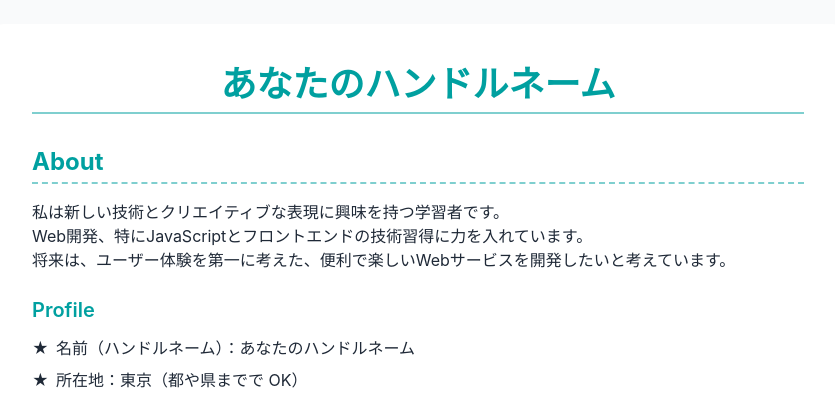
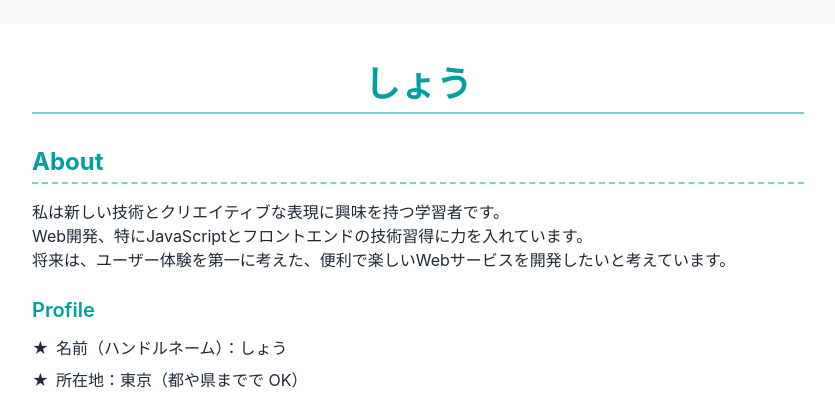
Before and after one commit to n-sho-design/n-sho.github.io, a plain HTML site: page index.html in a window 1280 px wide. Shown: the top 397 px of the page, without its empty margins (32-867 px from the left). Drawn offline with nearby package versions, Linux system fonts and the light colour scheme.

Commit message:
ポートフォリオに必要な情報を追加

```diff
--- a/index.html
+++ b/index.html
@@ -3,7 +3,7 @@
 <head>
     <meta charset="utf-8">
     <meta name="viewport" content="width=device-width, initial-scale=1">
-    <title>【あなたのハンドルネーム】のポートフォリオ</title>
+    <title>【しょう】のポートフォリオ</title>
     <!-- Tailwind CSSをCDNで読み込みます -->
     <script src="https://cdn.tailwindcss.com"></script>
     <script>
@@ -51,7 +51,7 @@
     <div class="bg-white p-6 md:p-10 rounded-xl shadow-lg">
 
         <!-- ページタイトルと名前 -->
-        <h1 class="text-center text-4xl font-extrabold text-theme-color mb-8 border-b-2 border-theme-color/50 pb-2">あなたのハンドルネーム</h1>
+        <h1 class="text-center text-4xl font-extrabold text-theme-color mb-8 border-b-2 border-theme-color/50 pb-2">しょう</h1>
 
         <!-- ==================== -->
         <!-- About セクション -->
@@ -66,7 +66,7 @@
 
             <h3 class="text-xl font-semibold text-theme-color mt-6 mb-3">Profile</h3>
             <ul class="custom-ul">
-                <li>名前（ハンドルネーム）：あなたのハンドルネーム</li>
+                <li>名前（ハンドルネーム）：しょう</li>
                 <li>所在地：東京（都や県までで OK）</li>
                 <li>得意領域：HTML, CSS（これからWeb開発、クリエイティブコーディングを学習）</li>
             </ul>
@@ -278,3 +278,7 @@ data.forEach(item => {
     </script>
 </body>
 </html>
+        }
+    </script>
+</body>
+</html>
```
